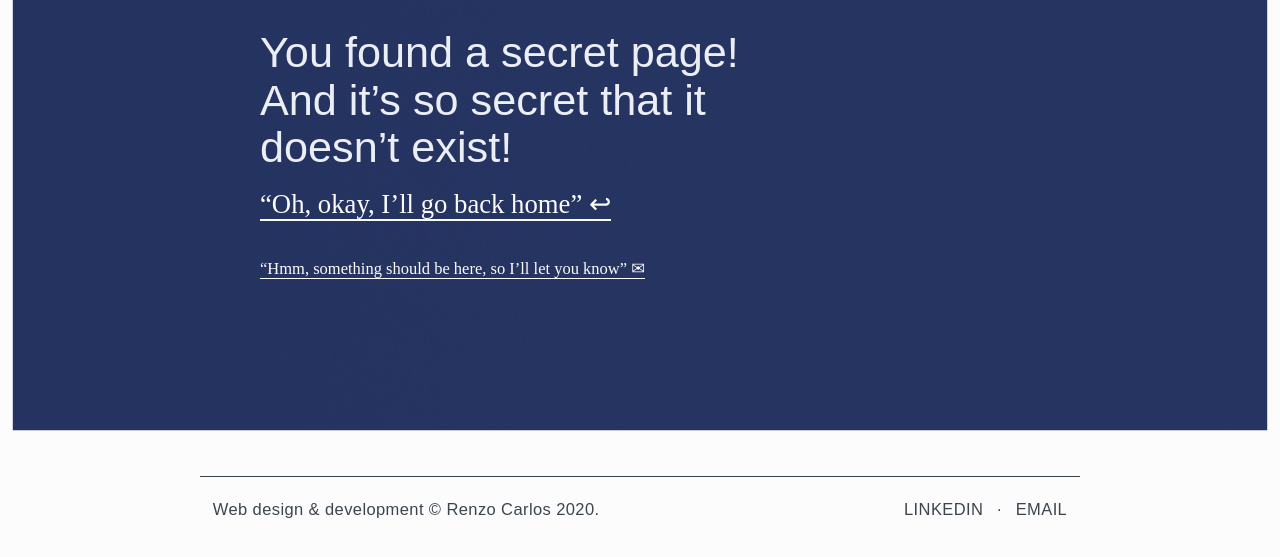
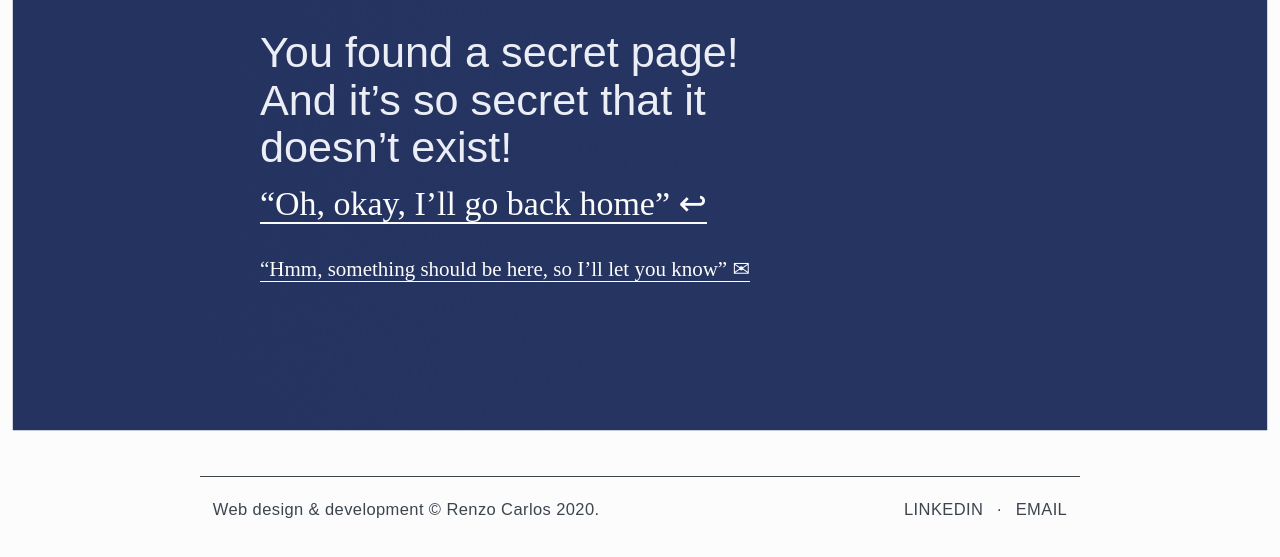
Before and after one commit to rcarlos13/rcarlos13.github.io, a plain HTML site: page 404.html in a window 1280 px wide. Shown: the part 157-714 px from the top of the page. Drawn offline with Linux system fonts and the light colour scheme; a web font is replaced by a local one.

Commit message:
fix 404 nav

```diff
--- a/404.html
+++ b/404.html
@@ -20,14 +20,14 @@
                         <a href="index.html"><img src="img/monogram-white.png" alt="RC logo" width="1024" height="576"></a>
                     </div>
                     <div class="right">
-                        <p><a href="#portfolio">Portfolio</a><span class="space"></span><a href="about.html">About</a><span class="space"></span><a href="mailto:hey@renzo.design">Contact</a></p>
+                        <p><a href="index.html">Portfolio</a><span class="space"></span><a href="about.html">About</a><span class="space"></span><a href="mailto:hey@renzo.design">Contact</a></p>
                     </div>
                 </div>
             </nav>
             <div class="welcome">
                 <h1 style="font-size: 2.058rem">You found a secret page! And it’s so secret that it doesn’t exist!</h1>
-                <p style="color: #fcfcfd; font-size: 1.272rem;"><a href="index.html" class="error">“Oh, okay, I’ll go back home” &hookleftarrow;</a></p>
-                <p style="color: #fcfcfd; font-size: 0.786rem;"><a href="mailto:hey@renzo.design?subject=SOS! Broken page!" class="error" style="border-width: 1px;">“Hmm, something should be here, so I’ll let you know” &#x2709;</a></p>
+                <p style="color: #fcfcfd; font-size: 1.618rem;"><a href="index.html" class="error">“Oh, okay, I’ll go back home” &hookleftarrow;</a></p>
+                <p style="color: #fcfcfd;"><a href="mailto:hey@renzo.design?subject=SOS! Broken page!" class="error" style="border-width: 1px;">“Hmm, something should be here, so I’ll let you know” &#x2709;</a></p>
             </div>
         </header>
         <div class="index-body">
```
